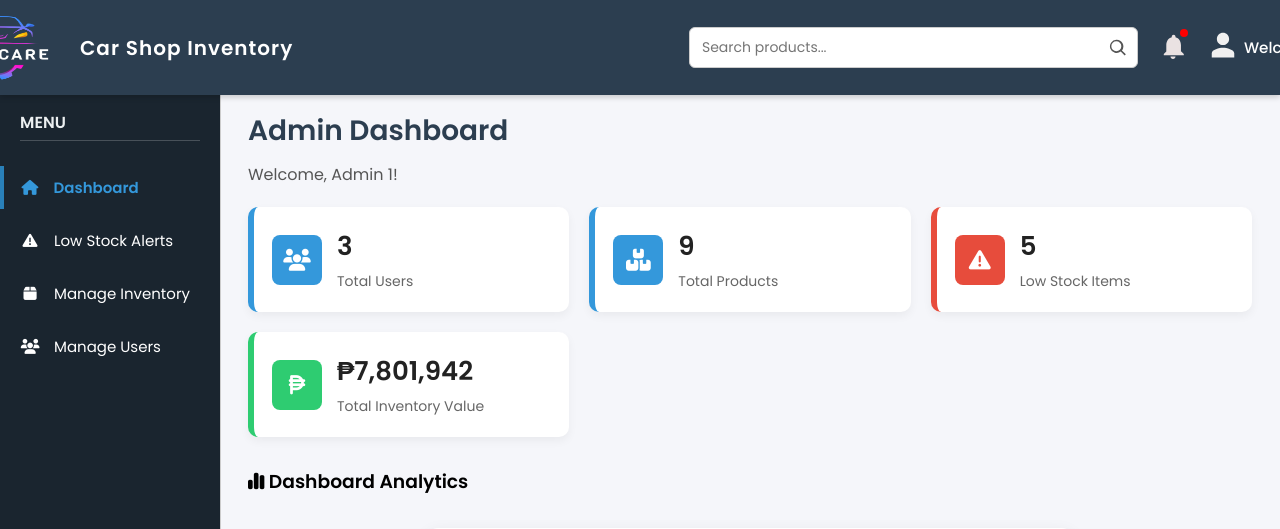
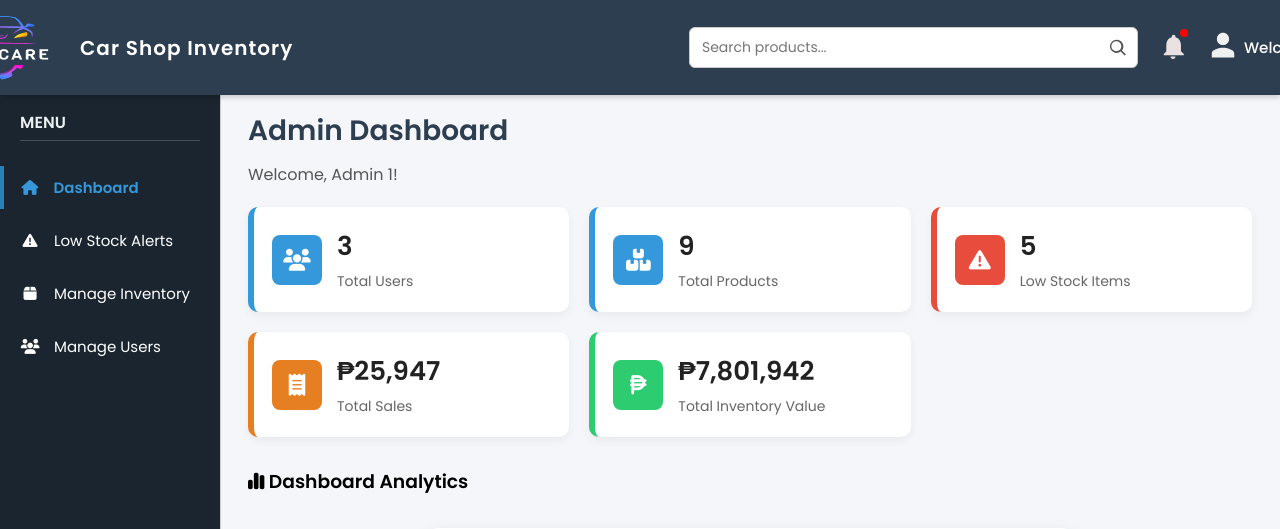
Before and after one commit to ErwinZack/carshop-inventory-system, a PHP site: page /admin/dashboard.php in a window 1280 px wide. Shown: the top 529 px of the page. Run offline with PHP 8.4, Linux system fonts and the light colour scheme; a user stored in the database is signed in; data comes from the database, SQL or seed files in the repository; some libraries are stand-ins or nearby versions.

Commit message:
Updated the Statcard Total sales and low stocks

```diff
--- a/admin/dashboard.php
+++ b/admin/dashboard.php
@@ -18,6 +18,10 @@ $lowStock = $conn->query("SELECT COUNT(*) as count FROM products WHERE quantity
 // Fetch total inventory value
 $totalValueQuery = $conn->query("SELECT SUM(price * quantity) AS total_value FROM products");
 $totalValue = $totalValueQuery->fetch_assoc()['total_value'] ?? 0;
+
+// Fetch total sales (sum of all active transactions)
+$totalSalesQuery = $conn->query("SELECT SUM(quantity * price_per_unit) AS total_sales FROM transactions WHERE status = 'active'");
+$totalSales = $totalSalesQuery->fetch_assoc()['total_sales'] ?? 0;
 
 // Fetch Product Category Distribution
 $categoryQuery = $conn->query("SELECT category, COUNT(*) as count FROM products GROUP BY category");
@@ -76,6 +80,14 @@ $quantities_json = json_encode($quantities);
             <div class="stat-details">
                 <h3><?php echo $lowStock; ?></h3>
                 <p>Low Stock Items</p>
+            </div>
+        </div>
+
+        <div class="stat-card sales">
+            <div class="stat-icon"><i class="fa-solid fa-receipt"></i></div>
+            <div class="stat-details">
+                <h3>₱<?php echo number_format($totalSales, 0); ?></h3>
+                <p>Total Sales</p>
             </div>
         </div>
 
```
